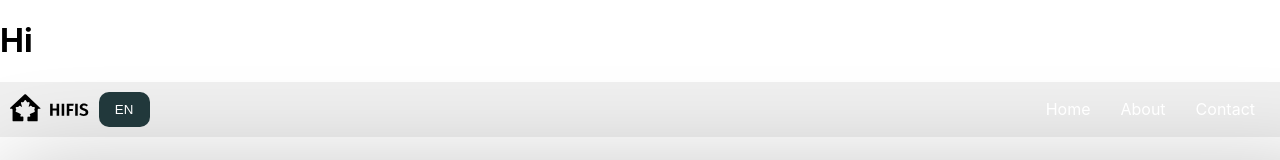
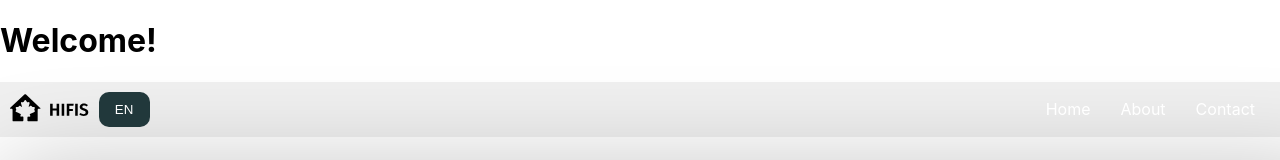
Before and after one commit to Team-Fried-Chicken/hifis-react-app, a React (Create React App) app: page / in a window 1280 px wide. Shown: the top 160 px of the page. Built offline with nearby package versions, Linux system fonts and the light colour scheme.

Commit message:
Added welcome.

```diff
--- a/src/App.js
+++ b/src/App.js
@@ -7,7 +7,7 @@ import Header from "./Header";
 const App = () => {
 	return (
 		<div>
-			<h1>Hi</h1>
+			<h1>Welcome!</h1>
 			{/* Always render Footer */}
 			<Header />
 			{/* Conditionally render AuthContainer based on screen width */}
```
